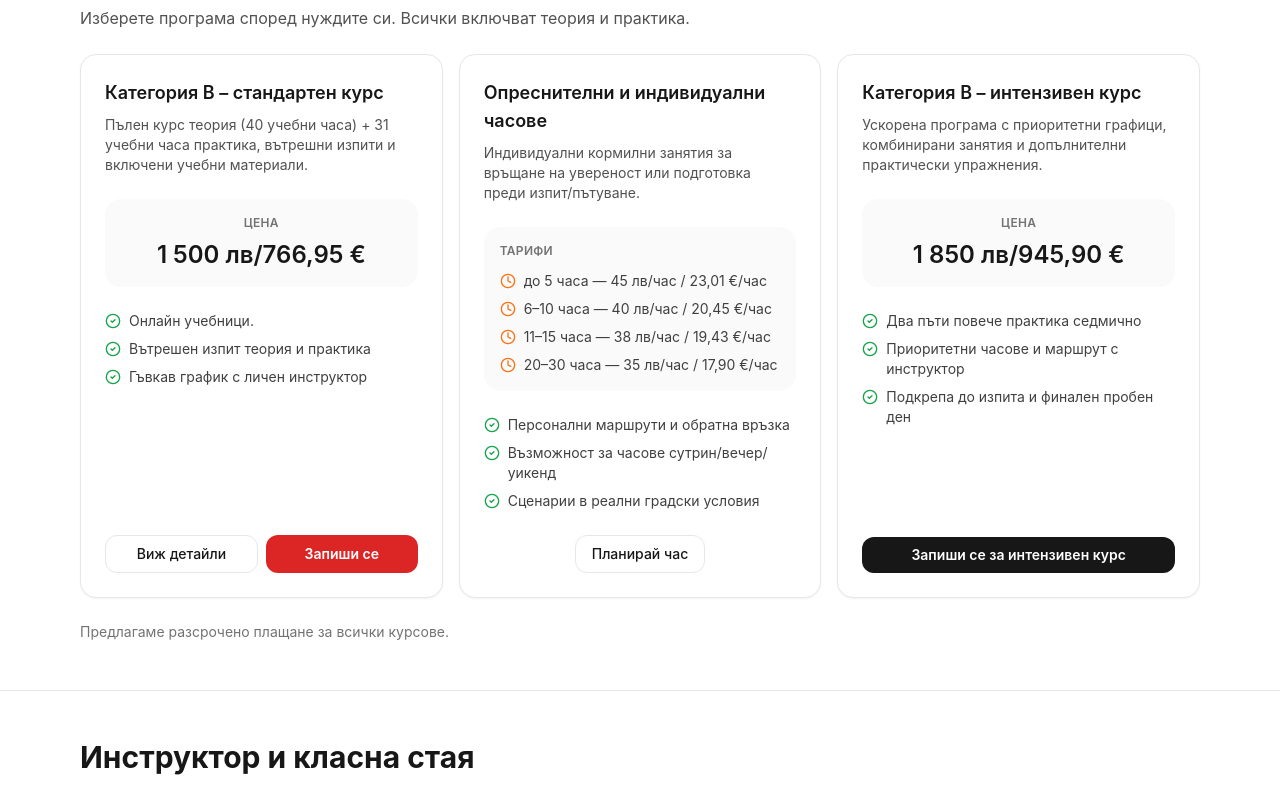
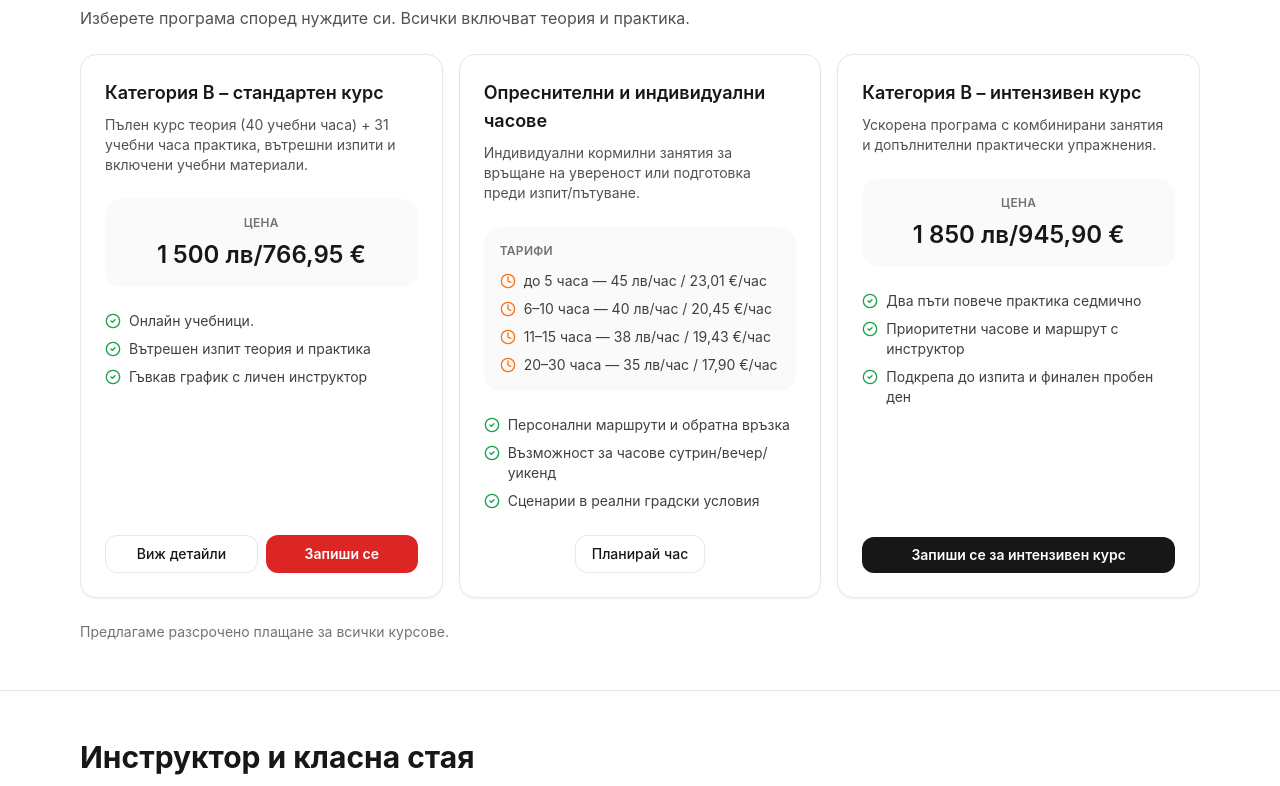
Before and after one commit to adangelov/codex, a React (Vite) app: page / in a window 1280 px wide. Shown: the part 1654-2440 px from the top of the page. Built offline with nearby package versions, Linux system fonts and the light colour scheme.

Commit message:
Update Bulgarian intensive course text

```diff
--- a/src/i18n.ts
+++ b/src/i18n.ts
@@ -1,4 +1,4 @@
-export const VERSION = 10;
+export const VERSION = 11;
 
 export type Lang = 'bg' | 'en' | 'ru';
 
@@ -56,7 +56,7 @@ export const i18n = {
     coursePriceLabel: 'Цена',
     intensiveTitle: 'Категория B – интензивен курс',
     intensiveDesc:
-      'Ускорена програма с приоритетни графици, комбинирани занятия и допълнителни практически упражнения.',
+      'Ускорена програма с комбинирани занятия и допълнителни практически упражнения.',
     intensivePrice: '1 850 лв/945,90 €',
     intensiveHighlights: [
       'Два пъти повече практика седмично',
```
